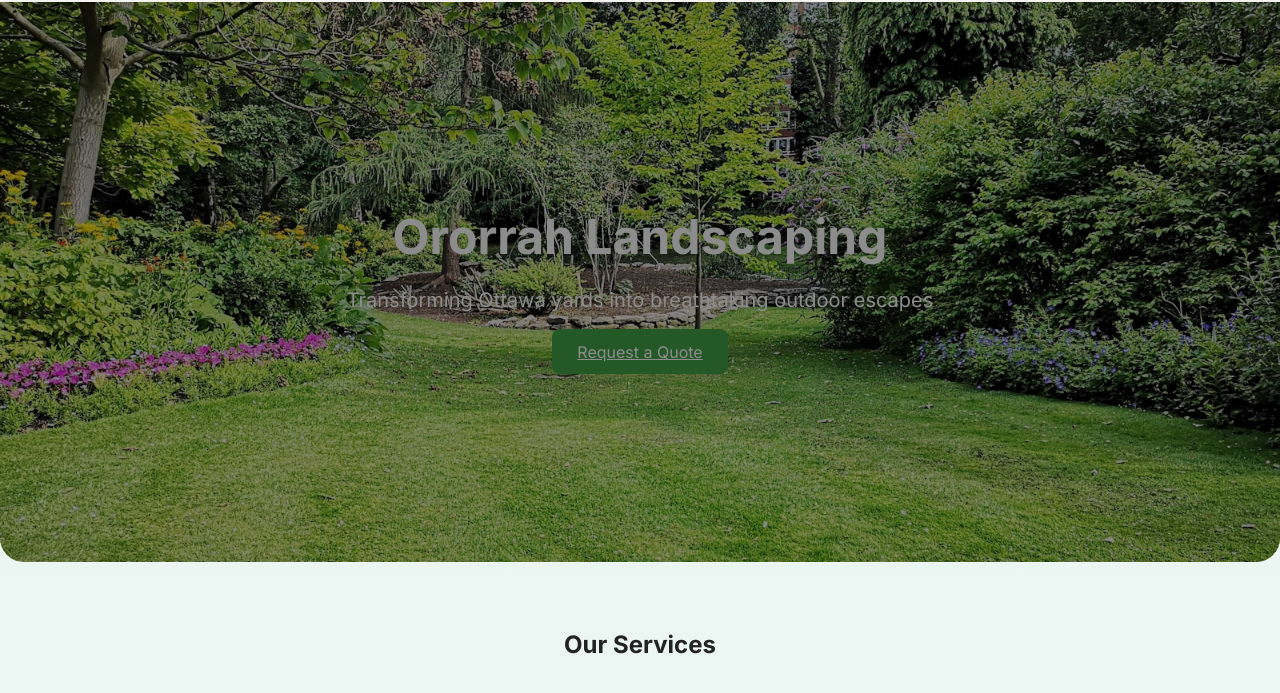
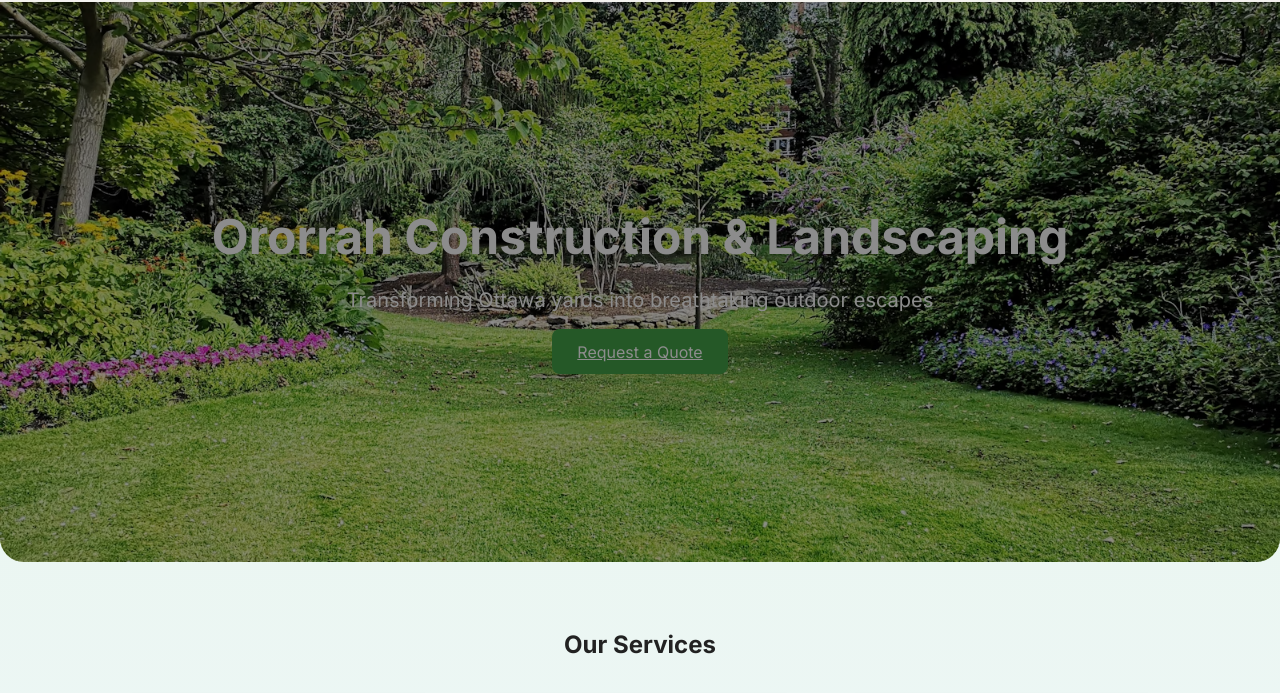
Before and after one commit to martinsj/jm-test-page, a plain HTML site: page index.html in a window 1280 px wide. Shown: the part 62-755 px from the top of the page. Drawn offline with Linux system fonts and the light colour scheme.

Commit message:
Update index.html

```diff
--- a/index.html
+++ b/index.html
@@ -91,7 +91,7 @@
   <!-- Hero Banner -->
   <header id="top">
     <div class="content">
-      <h1>Ororrah Landscaping</h1>
+      <h1>Ororrah Construction & Landscaping</h1>
       <p class="tagline">Transforming Ottawa yards into breathtaking outdoor escapes</p>
       <a href="#contact" class="btn">Request a Quote</a>
     </div>
```
